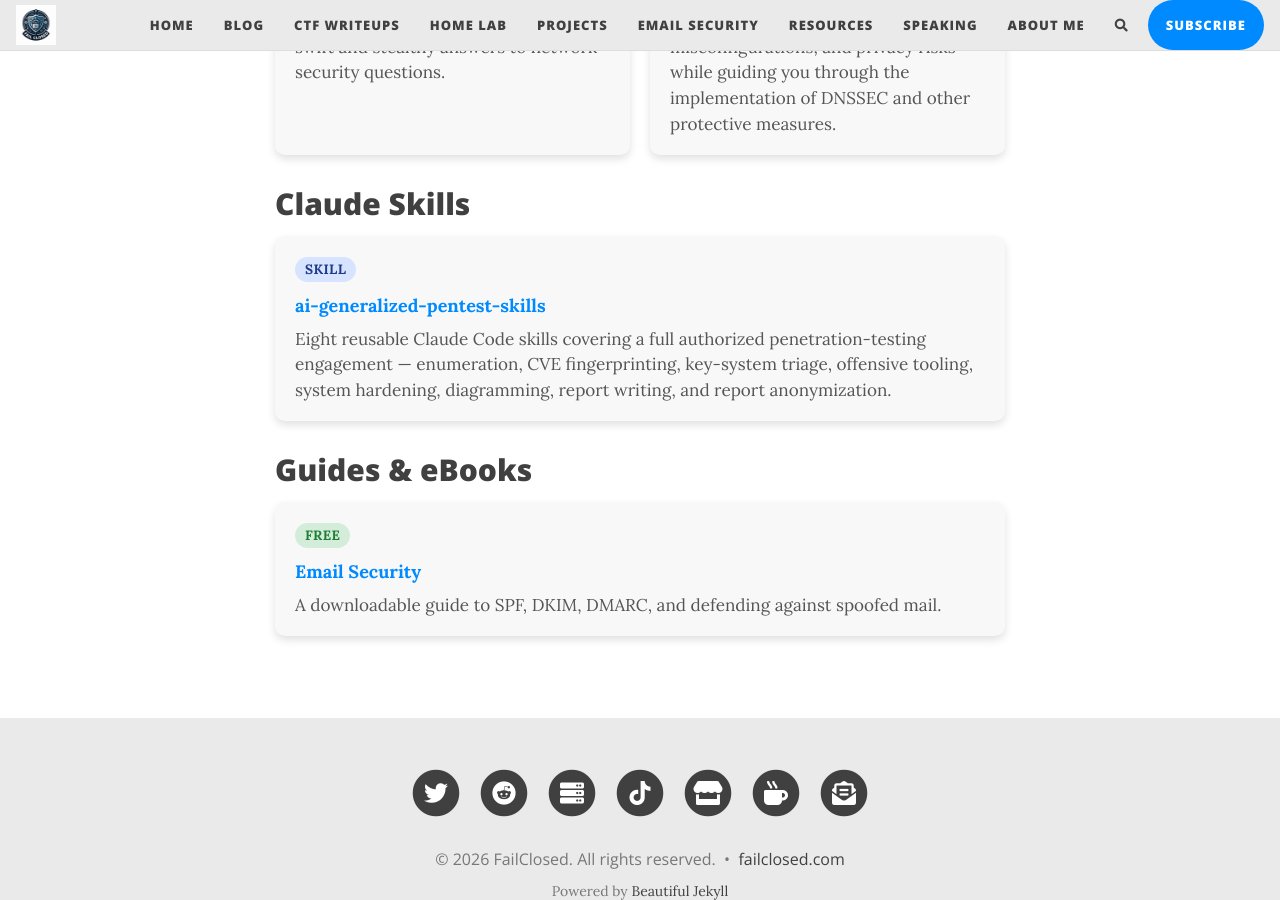
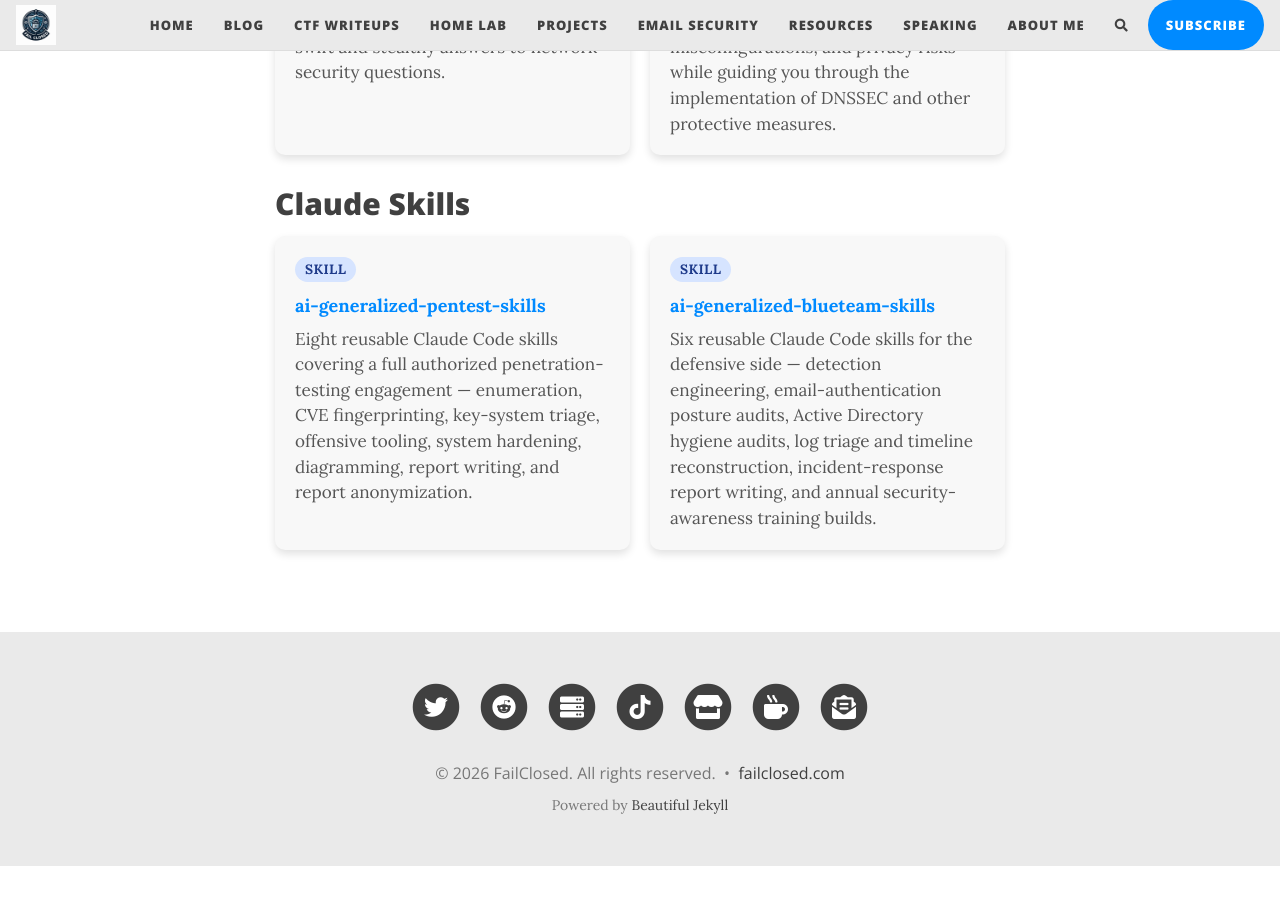
Before and after one commit to failclosed/failclosed.github.io, a Jekyll site: the page built from pages/software.md, in a window 1280 px wide and 900 px high, scrolled down 1040 px. Built offline with Jekyll 4.4.1, drawn with Linux system fonts in a browser that asks for light colours; comment, search, counter and statistics services are not loaded; after the commit the page ends 1906 px from its top, so only the background shows below that; some of the changed text lies outside the part shown.

Commit message:
Add blue team skills card to Resources; drop Guides & eBooks for now
- Link the new Generalized Blue Team Skills folder in AI-Code
  alongside the existing pentest skills card
- Remove the Guides & eBooks section and its mention in the page
  subtitle while there's only a single, gated entry in it

```diff
--- a/pages/software.md
+++ b/pages/software.md
@@ -2,7 +2,7 @@
 layout: page
 title: Resources
 permalink: /software
-subtitle: Software, GPTs, Claude Skills, and eBooks for IT and cybersecurity professionals
+subtitle: Software, GPTs, and Claude Skills for IT and cybersecurity professionals
 ---
 
 FailClosed builds tools for IT and cybersecurity professionals. Free items are marked **Free**; anything sold separately is marked **Buy** and links out to where it's actually purchased.
@@ -52,16 +52,10 @@ The GPTs below are free to use, but using any custom GPT requires your own ChatG
     <div class="resource-card-desc">Eight reusable Claude Code skills covering a full authorized penetration-testing engagement — enumeration, CVE fingerprinting, key-system triage, offensive tooling, system hardening, diagramming, report writing, and report anonymization.</div>
   </a>
 
-</div>
-
-## Guides & eBooks
-
-<div class="resource-grid">
-
-  <a class="resource-card" href="/gate?file=download1">
-    <span class="resource-badge resource-badge-free">Free</span>
-    <div class="resource-card-title">Email Security</div>
-    <div class="resource-card-desc">A downloadable guide to SPF, DKIM, DMARC, and defending against spoofed mail.</div>
+  <a class="resource-card" href="https://github.com/4D5A/AI-Code/tree/main/skills/Generalized%20Blue%20Team%20Skills">
+    <span class="resource-badge resource-badge-skill">Skill</span>
+    <div class="resource-card-title">ai-generalized-blueteam-skills</div>
+    <div class="resource-card-desc">Six reusable Claude Code skills for the defensive side — detection engineering, email-authentication posture audits, Active Directory hygiene audits, log triage and timeline reconstruction, incident-response report writing, and annual security-awareness training builds.</div>
   </a>
 
 </div>
```
